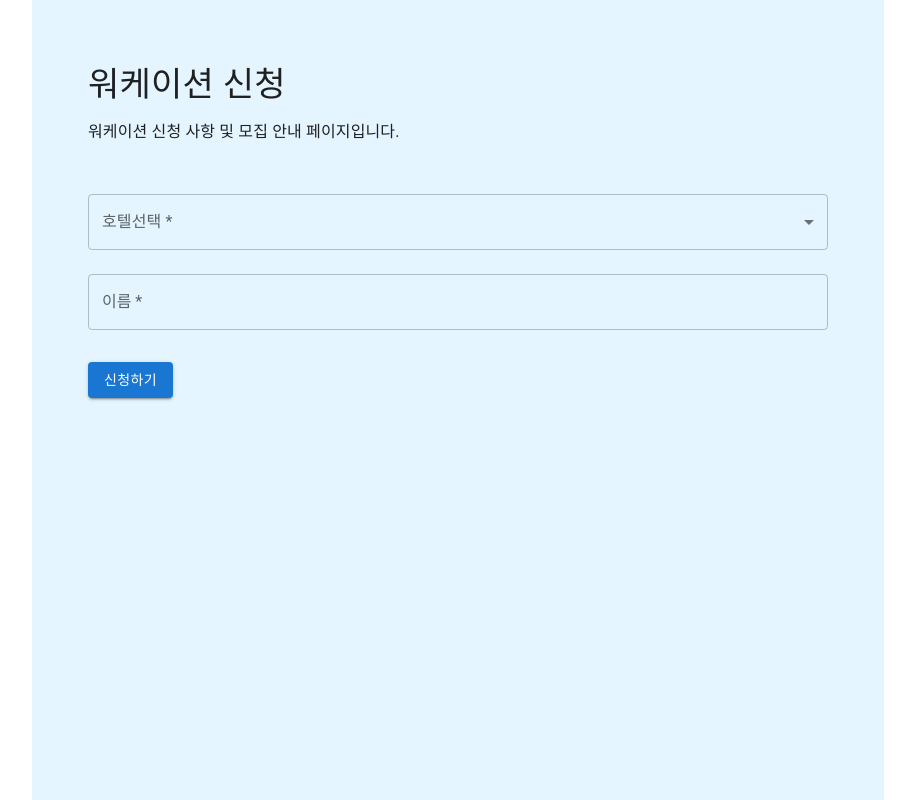
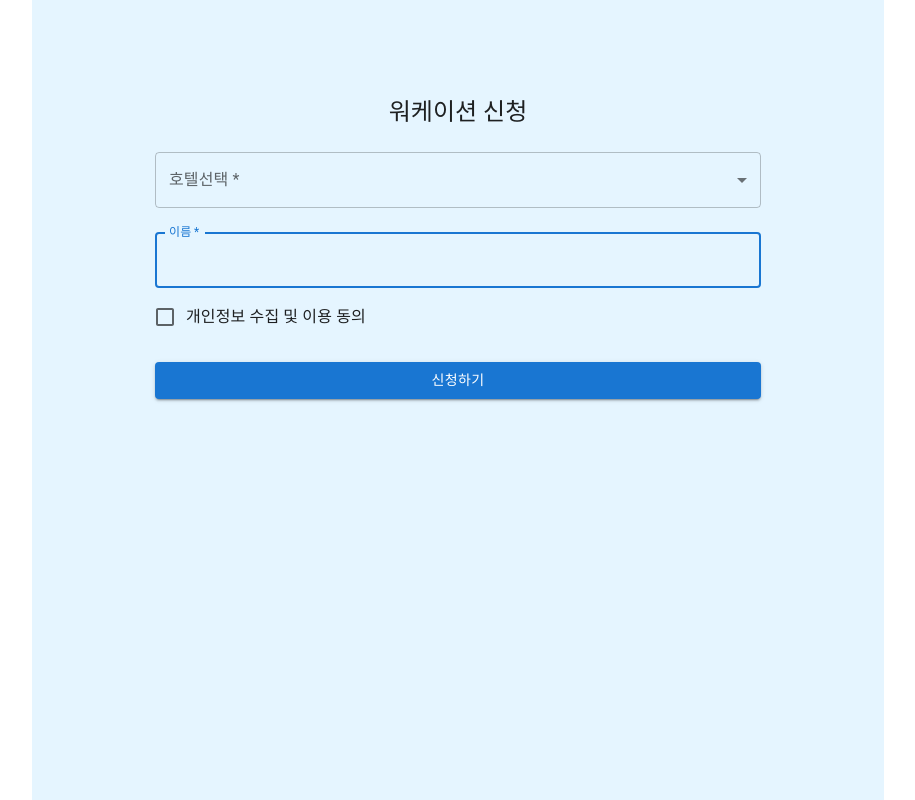
Before and after one commit to DesignRuddy/join_sosok, a Next.js app: page / in a window 1280 px wide. Shown: the whole page, without its empty margins (182-1097 px from the left). Built offline with nearby package versions, Linux system fonts and the light colour scheme.

Commit message:
2024.01.03 add api google spread sheet

```diff
--- a/component/ApplyForm.tsx
+++ b/component/ApplyForm.tsx
@@ -1,53 +1,113 @@
-import { Box, Button, Container, FormControl, InputLabel, MenuItem, Select, TextField, Typography } from '@mui/material';
 import React, { useState } from 'react';
+import {
+  Box,
+  Button,
+  Container,
+  CssBaseline,
+  FormControl,
+  InputLabel,
+  MenuItem,
+  Select,
+  TextField,
+  Typography,
+  Checkbox,
+  FormControlLabel
+} from '@mui/material';
 
 const ApplyForm = () => {
-    const [category, setCategory] = useState('');
+  // 폼에 필요한 state 변수들을 선언합니다.
+  const [type, setType] = useState('');
+  const [name, setName] = useState('');
+  // 추가적인 폼 데이터를 위한 state를 여기에 선언합니다.
 
-    const handleChange = (event:any) => {
-        setCategory(event.target.value);
+  // 각 입력 필드와 select 필드의 변경 사항을 처리하는 함수들을 선언합니다.
+  const handleHotelChange = (event:any) => {
+    setType(event.target.value);
+  };
+
+  const handleNameChange = (event:any) => {
+    setName(event.target.value);
+  };
+
+  // 폼 제출을 처리하는 함수
+  const handleSubmit = async (event:any) => {
+    event.preventDefault();
+
+    try{
+        const result = await fetch('/api/result', {
+            method: 'POST',
+            headers: { 'Content-Type' : 'application/json'},
+            body: JSON.stringify({ name , type}),
+        })
+        if(result.ok){
+            console.log((200), 'Data sent successfully');
+
+        } else {
+            console.error((403), 'Failed to send data');
+        }
+        return result;
+    } catch (e) {
+        console.log(e);
+    }
   };
 
   return (
-        <Container maxWidth="md">
-            <Box sx={{ my: 4 }}>
-                <Typography variant="h4" gutterBottom>
+    <Container component="main" maxWidth="md">
+      <CssBaseline />
+      <Box sx={{ marginTop: 8, display: 'flex', flexDirection: 'column', alignItems: 'center' }}>
+        <Typography component="h1" variant="h5">
           워케이션 신청
         </Typography>
-                <Typography variant="subtitle1" gutterBottom>
-                    워케이션 신청 사항 및 모집 안내 페이지입니다.
-                </Typography>
-                {/* ... Additional content */}
-            </Box>
-            <Box component="form" noValidate autoComplete="off">
+        {/* 폼 타이틀 아래 추가적인 설명이나 이미지가 들어갈 수 있습니다. */}
+
+        <Box component="form" noValidate onSubmit={handleSubmit} sx={{ mt: 1 }}>
           <FormControl fullWidth margin="normal">
-                    <InputLabel id="demo-simple-select-label">호텔선택 *</InputLabel>
+            <InputLabel id="type-select-label">호텔선택 *</InputLabel>
             <Select
-                        labelId="demo-simple-select-label"
-                        id="demo-simple-select"
-                        label="카테고리 *"
-                        value={category}
-                        onChange={handleChange}
+              labelId="type-select-label"
+              id="type-select"
+              value={type}
+              type='text'
+              required
+              label="호텔선택 *"
+              onChange={handleHotelChange}
             >
-                        <MenuItem value='경원제 엠버서드'>경원제 엠버서드</MenuItem>
-                        <MenuItem value='프리미어 오크우드'>프리미어 오크우드</MenuItem>
-                        <MenuItem value='송도 하버파크'>송도 하버파크</MenuItem>
+              <MenuItem value="경원제 엠버서드">경원제 엠버서드</MenuItem>
+              <MenuItem value="프리미어 오크우드">프리미어 오크우드</MenuItem>
+              <MenuItem value="송도 하버파크">송도 하버파크</MenuItem>
+              {/* 추가적인 옵션을 여기에 추가할 수 있습니다. */}
             </Select>
           </FormControl>
 
           <TextField
+            margin="normal"
             required
             fullWidth
-                    id="outlined-required"
+            id="name"
             label="이름"
-                    margin="normal"
+            name="name"
+            autoComplete="name"
+            autoFocus
+            value={name}
+            onChange={handleNameChange}
+          />
+          {/* 여기에 추가적인 폼 입력 필드를 배치합니다. */}
+
+          {/* 예: 체크박스 */}
+          <FormControlLabel
+            control={<Checkbox value="agree" color="primary" />}
+            label="개인정보 수집 및 이용 동의"
           />
 
-                {/* ... More form fields ... */}
-
-                <Button variant="contained" color="primary" sx={{ mt: 3 }}>
+          <Button
+            type="submit"
+            fullWidth
+            variant="contained"
+            sx={{ mt: 3, mb: 2 }}
+          >
             신청하기
           </Button>
+        </Box>
       </Box>
     </Container>
   );
--- a/package.json
+++ b/package.json
@@ -18,6 +18,8 @@
     "@types/react-dom": "18.2.18",
     "eslint": "8.56.0",
     "eslint-config-next": "14.0.4",
+    "google-auth-library": "^9.4.1",
+    "google-spreadsheet": "^4.1.1",
     "next": "14.0.4",
     "react": "18.2.0",
     "react-dom": "18.2.0",
--- /dev/null
+++ b/pages/api/result/index.ts
@@ -0,0 +1,65 @@
+// pages/api/result.js
+
+import { GoogleSpreadsheet } from 'google-spreadsheet';
+import { JWT } from 'google-auth-library';
+import { NextApiRequest, NextApiResponse } from 'next';
+
+function parsePrivateKey(key:any) {
+    if (!key) throw new Error('The GOOGLE_PRIVATE_KEY environment variable is not set.');
+    return key.replace(/\\n/g, '\n');
+  }
+
+async function loadGoogleDoc() {
+    try {
+        // const formattedKey = process.env.GOOGLE_SERVICE_ACCOUNT_EMAIL?.replace(/\\n/g, "\n");
+
+        const serviceAccountAuth = new JWT({
+            email: process.env.GOOGLE_SERVICE_ACCOUNT_EMAIL,
+            key: parsePrivateKey(process.env.GOOGLE_PRIVATE_KEY),
+            scopes: [
+                'https://www.googleapis.com/auth/spreadsheets'
+            ],
+        });
+
+        const doc = new GoogleSpreadsheet(
+            process.env.GOOGLE_SHEET_ID || "",
+            serviceAccountAuth
+        );
+        await doc.loadInfo();
+        return doc;
+    } catch (error) {
+        console.log('Error in loadGoogleDoc',error);
+    }
+}
+
+export default async function googlesheet(req: NextApiRequest, res: NextApiResponse) {
+    // POST 요청만을 처리합니다.
+    if (req.method === 'POST') {
+        try {
+            const doc = await loadGoogleDoc();
+            if (!doc)
+                return res
+                    .status(200)
+                    .json({ ok: false, error: "send your memory" })
+
+            let sheet = doc.sheetsByTitle["워케이션"];
+
+            if(!sheet) {
+                return res.status(200).json({ ok: false,  error: "sheet not found." });
+            }
+
+            await sheet.addRow({
+                '이름' : req.body.name,
+                '선택옵션' : req.body.type,
+            });
+            res.status(201).json({ ok: true, message: 'Data added to the spreadsheet successfully.' });
+
+        } catch (error) {
+            console.error('Error: ', error);
+            res.status(500).json({ message: 'Error adding data to the spreadsheet', error });
+        }
+    } else {
+        // POST 요청이 아닌 경우에는 메소드 허용 안함 응답을 보냅니다.
+        res.status(405).json({ message: 'Method Not Allowed' });
+    }
+}
--- a/pages/index.tsx
+++ b/pages/index.tsx
@@ -4,10 +4,12 @@ import { Inter } from 'next/font/google'
 import styles from '@/styles/Home.module.css'
 import ApplyForm from '@/component/ApplyForm'
 import { RootLayout } from '@/layout/layout'
+import { useState } from 'react'
 
 const inter = Inter({ subsets: ['latin'] })
 
 export default function Home() {
+
   return (
     <>
       <Head>
@@ -17,7 +19,7 @@ export default function Home() {
         <link rel="icon" href="/favicon.ico" />
       </Head>
       <RootLayout>
-        <ApplyForm />
+        <ApplyForm/>
       </RootLayout>
     </>
   )
```
Also changed, not shown: lib/key.json (added, +13 -0 lines), 1 other file (tests, documents, lock files or other folders). Lines whose indentation alone changed are shown as unchanged.
